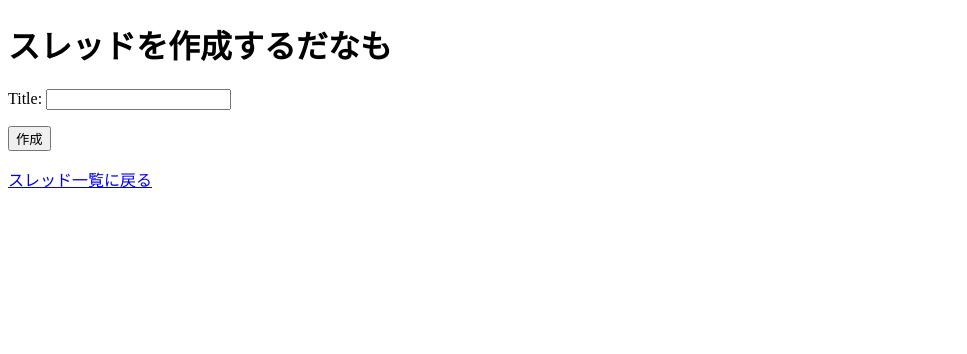
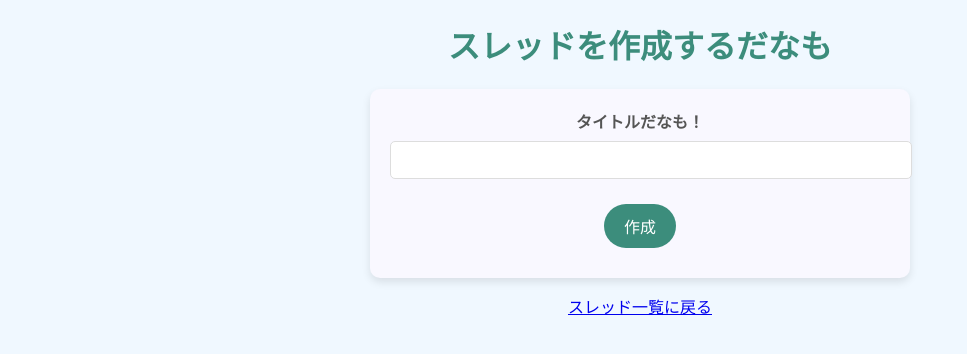
Before and after one commit to MoriFujimaki/bulletin_board, a Django app: page /thread/create/ in a window 1280 px wide. Shown: the top 354 px of the page, without its empty margins (0-967 px from the left). Run offline with Django 5.2, Linux system fonts and the light colour scheme; parts of the project's set-up code (start-up, migrations or seed data) failed here and were passed over.

Commit message:
20250408

```diff
--- a/board/forms.py
+++ b/board/forms.py
@@ -1,6 +1,7 @@
 from django import forms
 from .models import Post
 from .models import Thread
+from django import forms
 class PostForm(forms.ModelForm):
     class Meta:
         model = Post
@@ -9,3 +10,5 @@ class ThreadForm(forms.ModelForm):
     class Meta:
         model = Thread
         fields = ['title']
+class SearchForm(forms.Form):
+    query = forms.CharField(max_length=100, required=False, label="検索")
--- a/board/models.py
+++ b/board/models.py
@@ -7,8 +7,8 @@ class Thread(models.Model):
         return self.title
 class Post(models.Model):
     thread = models.ForeignKey(Thread, on_delete=models.CASCADE)
-    author = models.ForeignKey(User, on_delete=models.CASCADE)
+    author = models.ForeignKey(User, on_delete=models.SET_NULL, null=True, blank=True)  # ← ここ変更
     content = models.TextField()
     created_at = models.DateTimeField(auto_now_add=True)
     def __str__(self):
-        return f'{self.author.username}: {self.content[:20]}'
+        return f'{self.author.username if self.author else "匿名"}: {self.content[:20]}'
--- a/board/templates/board/thread_create.html
+++ b/board/templates/board/thread_create.html
@@ -8,9 +8,121 @@
     <h1>スレッドを作成するだなも</h1>
     <form method="post">
         {% csrf_token %}
-        {{ form.as_p }}
-        <button type="submit">作成</button>
+        <div class="form-field">
+            <label for="{{ form.title.id_for_label }}">タイトルだなも！</label>
+            {{ form.title }}
+        </div>
+        <!-- {{ form.as_p }} -->
+        <button class="button"type="submit">作成</button>
     </form>
     <p><a href="{% url 'board:thread_list' %}">スレッド一覧に戻る</a></p>
 </body>
 </html>
+<style>
+    body {
+      background-color: #F0F8FF;
+      font-family: 'Rounded Mplus 1c', 'Noto Sans JP', sans-serif;
+      text-align: center;
+    }
+    h1 {
+      color: #3C8D7C;
+    }
+    h2 {
+      color: #3c698d;
+      font-size: 20px;
+    }
+    .thread-list {
+      list-style: none;
+      padding: 0;
+    }
+    .thread-item {
+      background: #FFFFFF;
+      margin: 10px auto;
+      width: 300px;
+      padding: 10px;
+      border-radius: 15px;
+      box-shadow: 2px 2px 5px rgba(0,0,0,0.2);
+    }
+    .button {
+      background-color: #3C8D7C;
+      color: #fff;
+      border: none;
+      padding: 10px 20px;
+      margin: 10px;
+      border-radius: 30px;
+      font-size: 16px;
+      cursor: pointer;
+      transition: all 0.3s;
+    }
+    .button:hover {
+      background-color: #2E6B5A;
+    }
+    .button-link {
+      background-color: #3C8D7C;
+      color: #fff;
+      border: none;
+      padding: 3px 10px;
+      margin: 5px;
+      border-radius: 5px;
+      font-size: 10px;
+      cursor: pointer;
+      transition: all 0.3s;
+    }
+    .button-link:hover {
+      background-color: #2E6B5A;
+    }
+    /* フォーム全体のスタイル */
+    form {
+      background-color: #f9f8ff; /* 優しいパステルカラー */
+      padding: 20px;
+      border-radius: 10px; /* 丸みを帯びた角 */
+      box-shadow: 0px 4px 8px rgba(0, 0, 0, 0.1); /* 軽い影をつける */
+      width: 100%;
+      max-width: 500px;
+      margin: 0 auto;
+      font-family: 'Arial', sans-serif; /* フォントを可愛らしく */
+    }
+
+    /* フォームの各入力フィールド */
+    form input, form select, form textarea {
+      width: 100%;
+      padding: 10px;
+      border-radius: 5px; /* 丸い入力フィールド */
+      border: 1px solid #ddd; /* 淡いボーダー */
+      font-size: 14px;
+      margin-bottom: 15px;
+      transition: border 0.3s ease;
+    }
+
+    /* 入力フィールドがフォーカスされているとき */
+    form input:focus, form select:focus, form textarea:focus {
+      border-color: #ff7eb9; /* フォーカス時にピンク色に */
+      outline: none;
+    }
+
+    /* ボタンのスタイル */
+    form button {
+      background-color: #ff7eb9; /* ピンク色のボタン */
+      color: white;
+      padding: 12px 20px;
+      border: none;
+      border-radius: 5px;
+      font-size: 16px;
+      cursor: pointer;
+      transition: background-color 0.3s ease;
+    }
+
+    /* ボタンにホバー時のスタイル */
+    form button:hover {
+      background-color: #ff5a97; /* 少し暗くする */
+    }
+
+    /* フォームラベル */
+    form label {
+      font-size: 16px;
+      font-weight: bold;
+      margin-bottom: 8px;
+      display: block;
+      color: #555;
+    }
+  </style>
--- a/board/urls.py
+++ b/board/urls.py
@@ -1,5 +1,7 @@
 from django.urls import path
 from . import views
+from django.contrib import admin
+from django.urls import path, include
 app_name = 'board'
 urlpatterns = [
     path('', views.thread_list, name='thread_list'),
@@ -7,4 +9,6 @@ urlpatterns = [
     path('tanukiti/', views.tanukiti, name='tanukiti'),
     path('thread/<int:thread_id>/', views.thread_detail, name='thread_detail'),  # ←追加
     path('thread/create/', views.thread_create, name='thread_create'),  # ←追加
+    path('search/', views.search, name='search'),
+    path('admin/', admin.site.urls),
 ]
--- a/bulletin_board/settings.py
+++ b/bulletin_board/settings.py
@@ -104,9 +104,9 @@ AUTH_PASSWORD_VALIDATORS = [
 # Internationalization
 # https://docs.djangoproject.com/en/5.1/topics/i18n/
 
-LANGUAGE_CODE = 'en-us'
+LANGUAGE_CODE = 'ja'
 
-TIME_ZONE = 'UTC'
+TIME_ZONE = 'Asia/Tokyo'
 
 USE_I18N = True
 
```
Also changed, not shown: board/templates/board/search.html (added, +27 -0 lines), board/templates/board/thread_list.html (+55 -28 lines), board/migrations/0002_alter_post_author.py (added), db.sqlite3.
